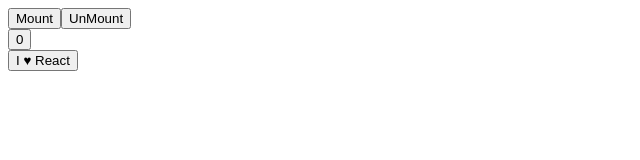
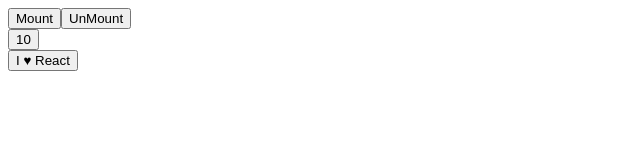
Before and after one commit to felipesoares6/FundamentalsReact, a React (Create React App) app: page / in a window 1280 px wide. Both pictures are taken after a click on the button "Mount". Shown: the top 160 px of the page, without its empty margins (0-640 px from the left). Built offline with nearby package versions, Linux system fonts and the light colour scheme.

Commit message:
Add controls update with LifeCycle methods

```diff
--- a/src/App.js
+++ b/src/App.js
@@ -14,21 +14,27 @@ class App extends React.Component {
 
   componentWillMount () {
     console.log('componentWillMount');
+
+    this.setState({ m: 2 })
   }
 
   componentDidMount () {
     console.log('componentDidMount');
+
+    this.inc = setInterval(this.update, 500);
   }
 
   componentWillUnmount () {
     console.log('componentWillUnMount');
+
+    clearInterval(this.inc);
   }
 
   render () {
     console.log('render');
     return (
       <button onClick={this.update}>
-        { this.state.val }
+        { this.state.val * this.state.m }
       </button>
     )
   }
```
